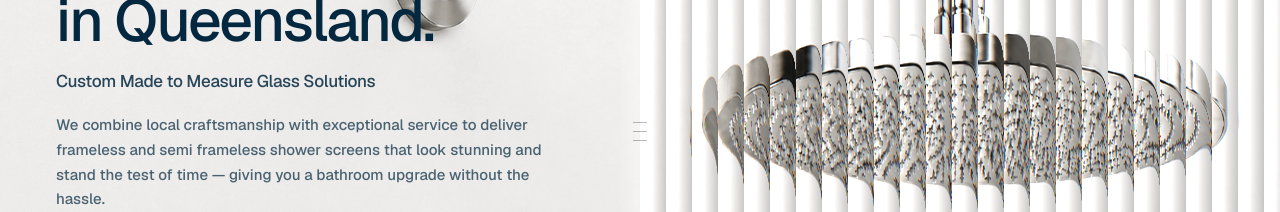
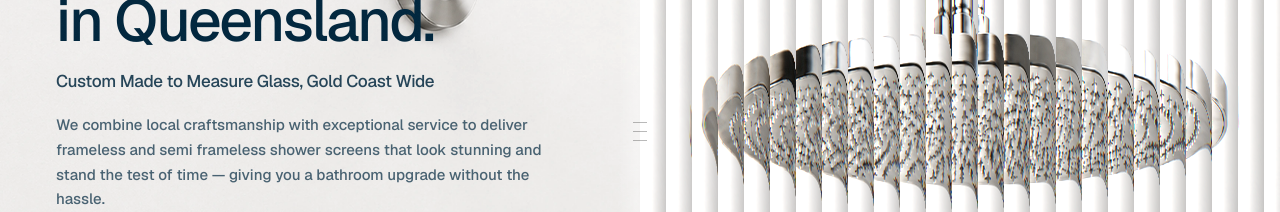
Before and after one commit to rankify-ops/gold-coast-shower-screens, a Next.js app: page / in a window 1280 px wide. Shown: the part 257-469 px from the top of the page. Built offline with nearby package versions, Linux system fonts and the light colour scheme; a web font is replaced by a local one.

Commit message:
Update home page hero subheading
The subheading under the home page's main headline now reads "Custom Made to Measure Glass, Gold Coast Wide".

Via RANKIFY Editor.

```diff
--- a/src/content/site.ts
+++ b/src/content/site.ts
@@ -84,8 +84,8 @@ export const HERO = {
    * the page so all hero copy stays in one place.
    */
   display: ["Best shower screens", "in Queensland."],
-  headline: "Custom Made to Measure",
-  headlineDim: "Glass Solutions",
+  headline: "Custom Made to Measure Glass,",
+  headlineDim: "Gold Coast Wide",
   body: "We combine local craftsmanship with exceptional service to deliver frameless and semi frameless shower screens that look stunning and stand the test of time — giving you a bathroom upgrade without the hassle.",
   cta: "Get an Instant Estimate",
   // Paths point at the client's own untouched SVGs, scraped from their site.
```
